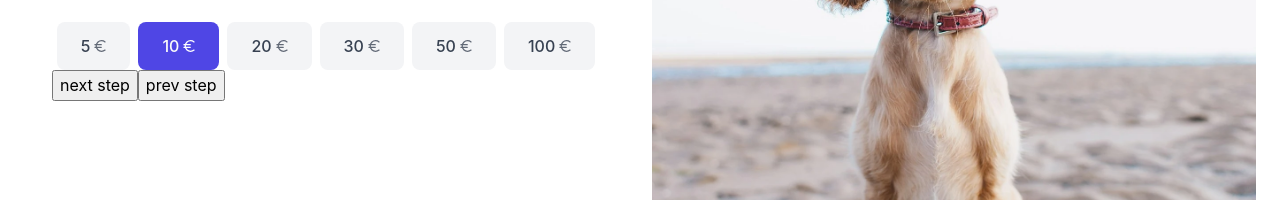
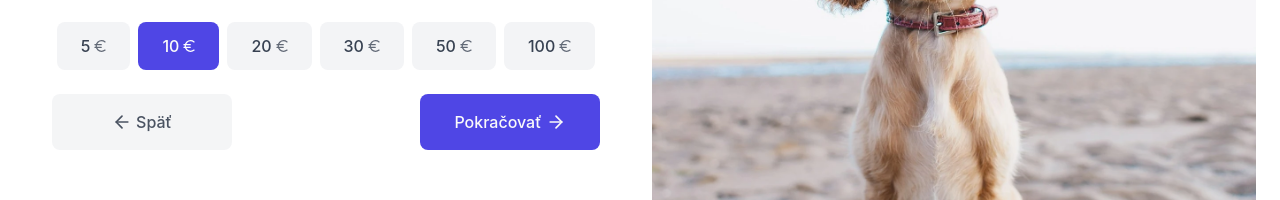
Before and after one commit to DmytroLukianenko/goodrequest, a Next.js app: page / in a window 1280 px wide. Shown: the part 515-715 px from the top of the page. Built offline with nearby package versions, Linux system fonts and the light colour scheme; no server answers.

Commit message:
Add Button component and integrate игеещты prev\next into ShelterSelection

```diff
--- /dev/null
+++ b/src/components/atoms/Button.styles.ts
@@ -0,0 +1,38 @@
+import styled from '@emotion/styled';
+import { Button as MantineButton } from '@mantine/core';
+import { type ButtonProps } from '@/components/atoms/Button';
+
+export const StyledButton = styled(MantineButton)<ButtonProps>(({ theme, variant }) => {
+  const colors = theme.other?.colors;
+  const typography = theme.other?.typography;
+
+  const isPrimary = variant === 'primary';
+
+  return {
+    width: '180px',
+    height: '56px',
+    borderRadius: theme.radius?.sm,
+    padding: `${theme.spacing?.md} ${theme.spacing?.lg}`,
+    gap: theme.spacing?.sm,
+    border: 'none',
+    ...typography?.md.medium,
+
+    backgroundColor: isPrimary ? colors?.base.action.primary.default : colors?.base.action.secondary.default,
+
+    color: isPrimary ? colors?.inverse.content.primary : colors?.base.content.secondary,
+
+    '&:hover:not([disabled])': {
+      backgroundColor: isPrimary ? colors?.base.action.primary.hover : colors?.base.action.secondary.hover,
+    },
+
+    '&:active:not([disabled])': {
+      backgroundColor: isPrimary ? colors?.base.action.primary.active : colors?.base.action.secondary.active,
+    },
+
+    '&[disabled]': {
+      backgroundColor: isPrimary ? colors?.base.action.primary.disable : colors?.base.action.secondary.disable,
+      opacity: 0.9,
+      cursor: 'not-allowed',
+    },
+  };
+});
--- /dev/null
+++ b/src/components/atoms/Button.tsx
@@ -0,0 +1,24 @@
+'use client';
+
+import { FC, ReactNode } from 'react';
+import { StyledButton } from './Button.styles';
+
+export type ButtonVariant = 'primary' | 'secondary';
+
+export type ButtonProps = {
+  children: ReactNode;
+  variant?: ButtonVariant;
+  leftSection?: ReactNode;
+  rightSection?: ReactNode;
+  onClick?: () => void;
+  disabled?: boolean;
+  type?: 'button' | 'submit' | 'reset';
+};
+
+export const Button: FC<ButtonProps> = ({ children, variant = 'primary', leftSection, rightSection, onClick, disabled = false, type = 'button' }) => {
+  return (
+    <StyledButton variant={variant} leftSection={leftSection} rightSection={rightSection} onClick={onClick} disabled={disabled} type={type}>
+      {children}
+    </StyledButton>
+  );
+};
--- a/src/components/atoms/index.ts
+++ b/src/components/atoms/index.ts
@@ -4,3 +4,4 @@ export { Title } from './Title';
 export { SearchSelect } from './SearchSelect';
 export { AmountButton } from './AmountButton';
 export { AmountInput } from './AmountInput';
+export { Button } from './Button';
--- a/src/components/organisms/ShelterSelection.styles.ts
+++ b/src/components/organisms/ShelterSelection.styles.ts
@@ -5,4 +5,5 @@ export const ShelterSelectionContainer = styled.div({
   flexDirection: 'column',
   gap: '24px',
   width: '100%',
+  minHeight: '100%',
 });
--- a/src/components/organisms/ShelterSelection.tsx
+++ b/src/components/organisms/ShelterSelection.tsx
@@ -2,8 +2,10 @@
 
 import { FC, useState, useMemo } from 'react';
 import { useDebounce } from 'use-debounce';
+import { Flex } from '@mantine/core';
+import { FiArrowLeft, FiArrowRight } from 'react-icons/fi';
 import { SegmentedControl } from '@/components/molecules';
-import { Title, SearchSelect } from '@/components/atoms';
+import { Title, SearchSelect, Button } from '@/components/atoms';
 import { useFormContext } from '@/contexts/FormContext';
 import { useShelters } from '@/hooks/useShelters';
 import { AmountSelection } from './AmountSelection';
@@ -14,7 +16,13 @@ const enum ShelterSelections {
   all = 'all',
 }
 
-export const ShelterSelection: FC = () => {
+type ShelterSelectionProps = {
+  currentStep: number;
+  onNext: () => void;
+  onPrev: () => void;
+};
+
+export const ShelterSelection: FC<ShelterSelectionProps> = ({ currentStep, onNext, onPrev }) => {
   const [shelterSelection, setShelterSelection] = useState<ShelterSelections>(ShelterSelections.one);
   const { selectedShelterId, setSelectedShelterId, searchValue, setSearchValue } = useFormContext();
 
@@ -25,6 +33,24 @@ export const ShelterSelection: FC = () => {
   const items = useMemo(() => shelters?.map((s) => ({ label: s.name, value: String(s.id) })) ?? [], [shelters]);
 
   const isRequiredField = shelterSelection === ShelterSelections.one;
+
+  const navigationButtons = [
+    {
+      label: 'Späť',
+      variant: 'secondary' as const,
+      icon: <FiArrowLeft size={20} />,
+      iconPosition: 'left' as const,
+      onClick: onPrev,
+      disabled: currentStep === 0,
+    },
+    {
+      label: 'Pokračovať',
+      variant: 'primary' as const,
+      icon: <FiArrowRight size={20} />,
+      iconPosition: 'right' as const,
+      onClick: onNext,
+    },
+  ];
 
   return (
     <ShelterSelectionContainer>
@@ -52,6 +78,21 @@ export const ShelterSelection: FC = () => {
         required={isRequiredField}
       />
       <AmountSelection />
+
+      <Flex justify='space-between' w='100%' mt='auto'>
+        {navigationButtons.map((button) => (
+          <Button
+            key={button.label}
+            variant={button.variant}
+            leftSection={button.iconPosition === 'left' ? button.icon : undefined}
+            rightSection={button.iconPosition === 'right' ? button.icon : undefined}
+            disabled={button.disabled}
+            onClick={button.onClick}
+          >
+            {button.label}
+          </Button>
+        ))}
+      </Flex>
     </ShelterSelectionContainer>
   );
 };
--- a/src/components/organisms/ShelterStepper.tsx
+++ b/src/components/organisms/ShelterStepper.tsx
@@ -13,7 +13,7 @@ export const ShelterStepper: FC = () => {
   const renderStepContent = () => {
     switch (active) {
       case 0:
-        return <ShelterSelection />;
+        return <ShelterSelection currentStep={active} onNext={nextStep} onPrev={prevStep} />;
       case 1:
         return <div>Osobné údaje content</div>;
       case 2:
@@ -27,8 +27,6 @@ export const ShelterStepper: FC = () => {
     <div>
       <Stepper steps={STEPPER_STEPS} active={active} onStepClick={setActive} />
       <div>{renderStepContent()}</div>
-      <button onClick={nextStep}>next step</button>
-      <button onClick={prevStep}>prev step</button>
     </div>
   );
 };
```
